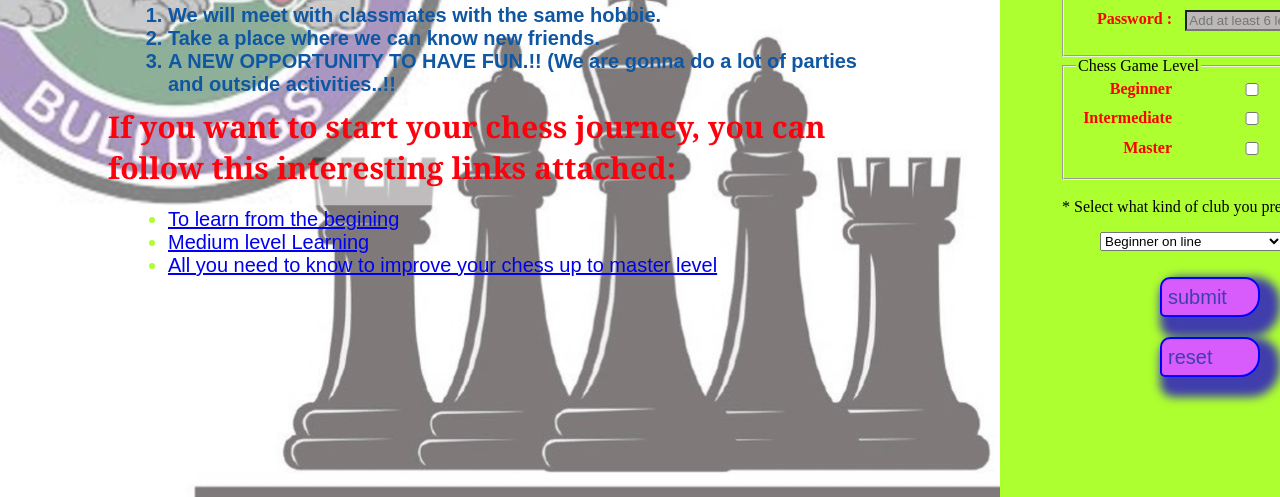
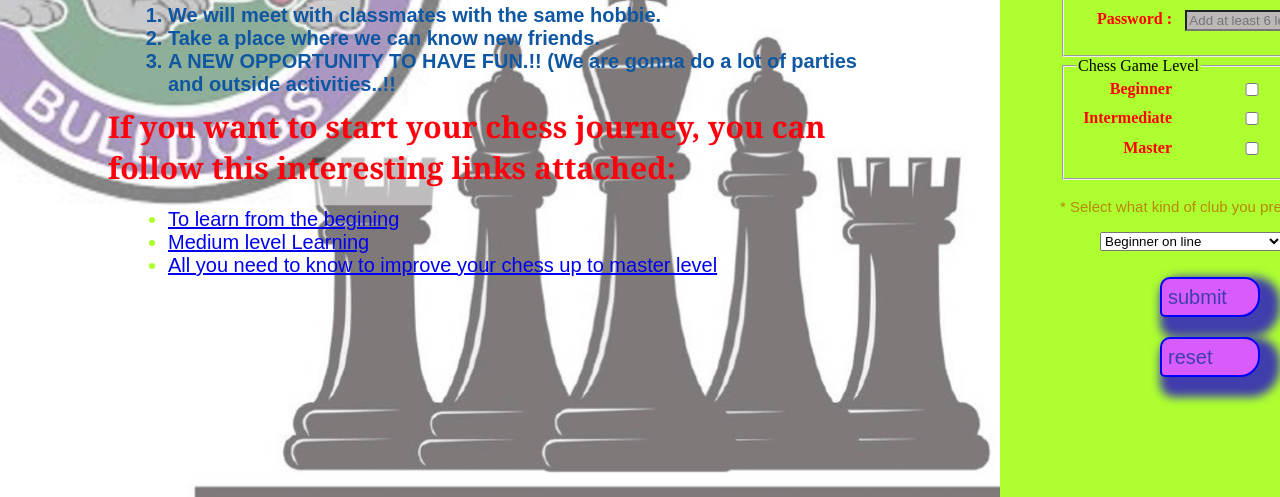
Before and after one commit to elmoncu/A8-P1-Chess-club-Juan, a plain HTML site: page index.html in a window 1280 px wide. Shown: the part 303-800 px from the top of the page. Drawn offline with Linux system fonts and the light colour scheme.

Commit message:
p1 instead of legend in line 76

```diff
--- a/index.html
+++ b/index.html
@@ -73,7 +73,7 @@
             <label for="level3">Master</label>
             <input name="chess" id="level3" type="checkbox"><br>
         </fieldset><br>
-        <legend>* Select what kind of club you prefer to join: </legend>
+        <p1>* Select what kind of club you prefer to join: </p1>
         <figure>
             <select name="Chesstrainning" id="Chesstrainning">
               <optgroup label="Begineers">
--- a/style.css
+++ b/style.css
@@ -97,6 +97,13 @@ input {
   margin-bottom: 1em;
   margin-left:1em;
 }
+p1{
+  color: darkgoldenrod;
+  width: 38em;
+  font-size: 15px;
+  text-align: center;
+  font-family:"Arial";
+  }
 button {
   width: 5em;
   height: 2em;
```
